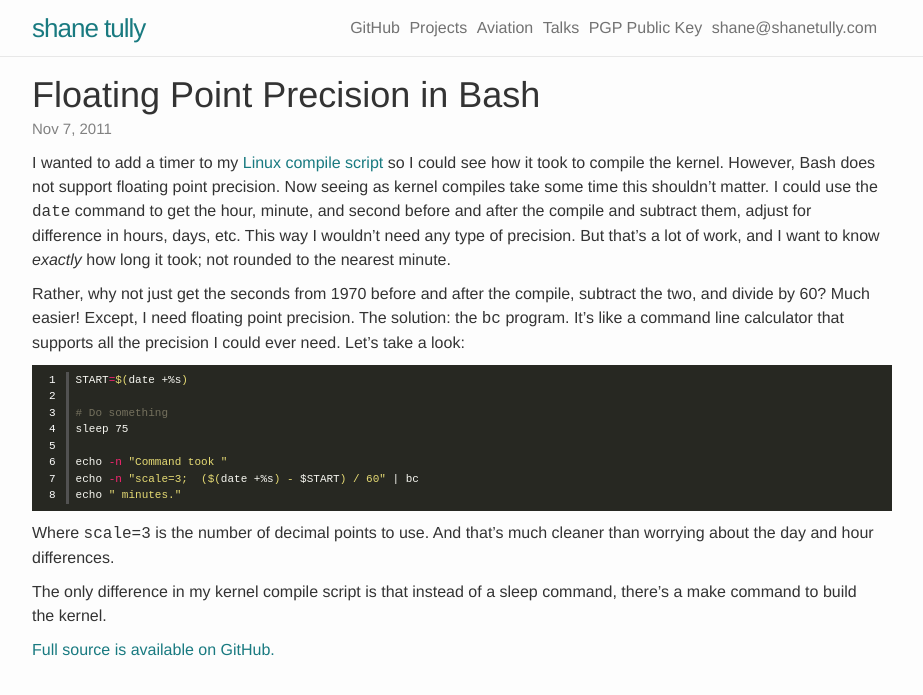
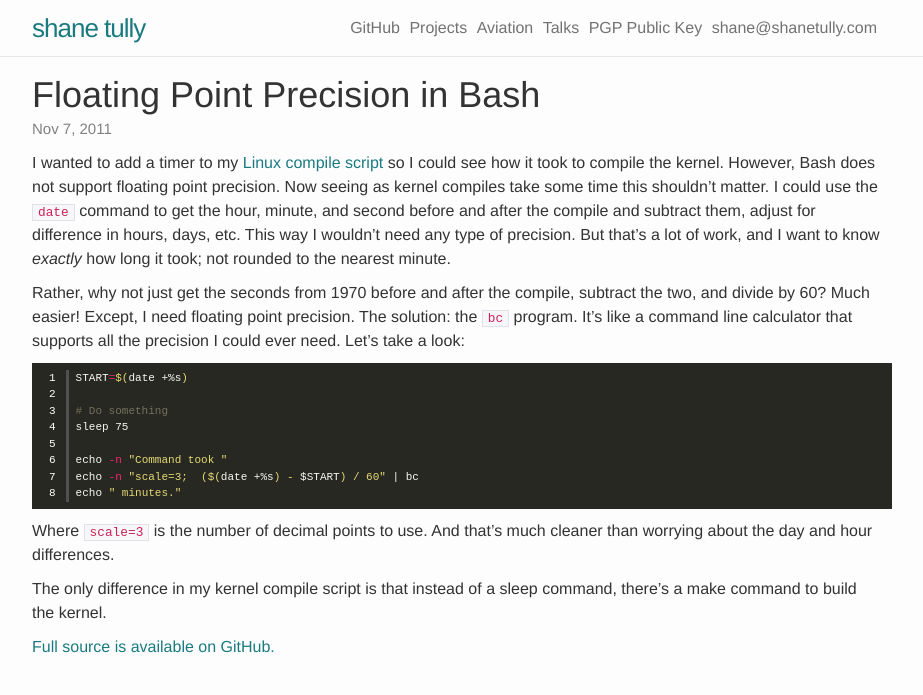
Before and after one commit to shanet/blog, a Jekyll site: the page built from _posts/2011-11-07-floating-point-precision-in-bash.md, in a window 1280 px wide. Shown: the top 695 px of the page, without its empty margins (183-1106 px from the left). Built offline with Jekyll 4.4.1, drawn with Linux system fonts in a browser that asks for light colours.

Commit message:
new styles for inline code blocks

```diff
--- a/_sass/layout.scss
+++ b/_sass/layout.scss
@@ -55,3 +55,17 @@ a {
     clear: both;
   }
 }
+
+code {
+  background-color: #f7f7f9;
+  border: 1px solid #e1e1e8;
+  color: #cc2255;
+  font-size: .8rem;
+  padding: 0px 5px;
+}
+
+// Don't apply the styles above to pre blocks too
+pre code {
+  color: inherit;
+  font-size: inherit;
+}
```
